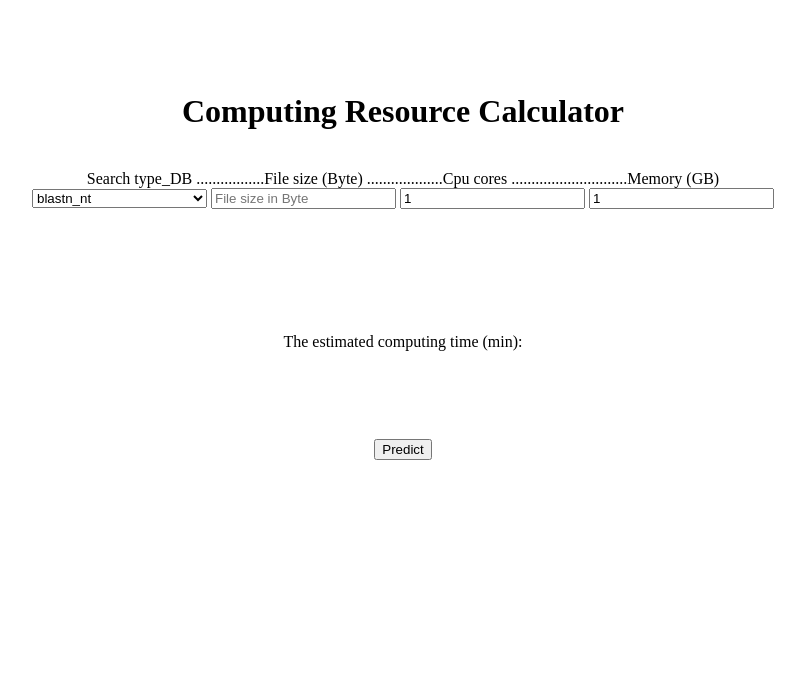
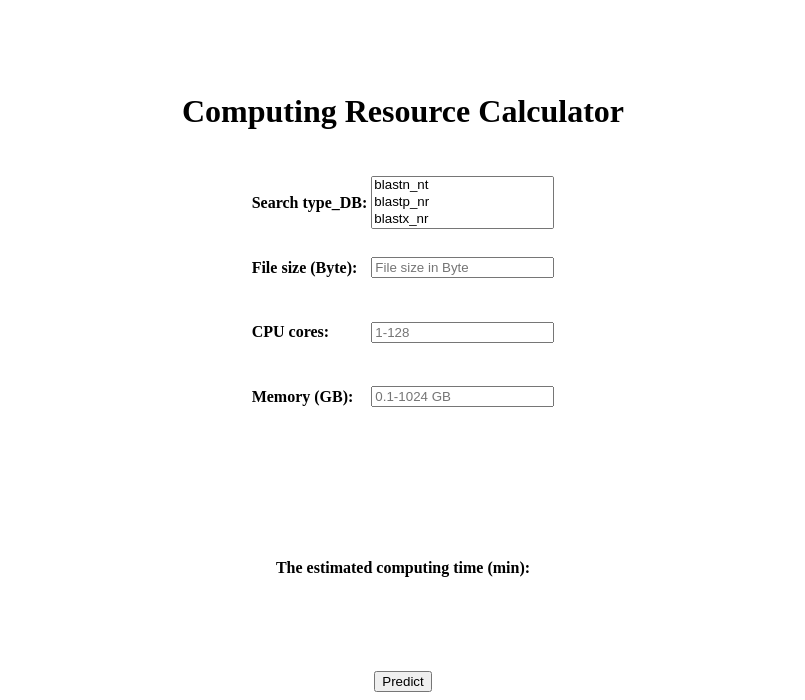
Before and after one commit to baozh166/hpg-cal, a Flask app: page / in a window 1280 px wide. Shown: the part 337-1037 px from the top of the page, without its empty margins (237-1042 px from the left). Before the commit the page ends 797 px from the top, so only its background shows below. Run offline with Flask 3, Linux system fonts and the light colour scheme; parts of the project's set-up code (start-up, migrations or seed data) failed here and were passed over.

Commit message:
updated the program

```diff
--- a/app/main.py
+++ b/app/main.py
@@ -27,6 +27,8 @@ def index():
         df.columns = ["search_blastp", "search_tblastn", "db_nr", "db_nt", "file_size", "cpu", "mem"]
         prediction = model.predict(df)
         res = int(prediction[0])
+        if res < 0:
+            res = 0
 
     return render_template("index.html", result=res)
 
--- a/app/templates/index.html
+++ b/app/templates/index.html
@@ -3,33 +3,114 @@
 <html>
 <div style="text-align:center;"><body>
 
-<img src="hipergator.png"><br><br><br><br><br>
+<img src="hipergator.jpeg"/><br><br><br><br><br>
 <h1>Computing Resource Calculator</h1><br>
 
-<form method="POST", action="{{ url_for('.index') }}" autocomplete="on">
-  <label for="stype">Search type_DB</label>
-  <label for="fsize">.................File size (Byte)</label>
-  <label for="cpu">...................Cpu cores</label>
-  <label for="mem">.............................Memory (GB)</label>
+<form method="POST", action="{{ url_for('.index') }}">
+  <table align="center" style="margin":0px auto;>
+    <tr>
+      <td align="left">
+	<h4><label for="stype">Search type_DB:</label></h4>
+      </td>
+      <td>
+        <select class="dbSelect" name="Search type" id="stype" size="3" style="width: 183px;" required="required">
+        <option value="blastn">blastn_nt</option>
+        <option value="blastp">blastp_nr</option>
+        <option value="blastx">blastx_nr</option>
+        <option value="tblastn">tblastn_nt</option>
+        <option value="tblastx">tblastx_nt</option>
+        </select>
+      </td>
+    </tr>
+    <tr>
+      <td align="left">
+        <h4><label for="fsize">File size (Byte):</label></h4>
+      </td>
+      <td>
+	<input type="number" id="fsize" name="file_size" style="width: 175px" placeholder="File size in Byte" min="1" required="required"/>
+      </td>
+    </tr>
+    </tr>
+    <tr>
+      <td align="left">
+        <h4><label for="cpu">CPU cores:</label></h4>
+      </td>
+      <td>
+        <input type="number" id="cpu" name="cpu" style="width: 175px" placeholder="1-128" min="1" max= "128" required="required"/>
+      </td>
+    </tr>
+    </tr>
+    <tr>
+      <td align="left">
+        <h4><label for="mem">Memory (GB):</label></h4>
+      </td>
+      <td>
+	<input type="number" id="mem" name="mem" style="width: 175px" placeholder="0.1-1024 GB" min="0.1" max="1024" step="0.1" required="required"/>
+      </td>
+    </tr>
+  </table>
 
-  <br>
+  <script>
+  function save_data_to_localstorage(input_id) {
+    const input_val = document.getElementById(input_id).value;
+    localStorage.setItem(input_id, input_val);
+    console.log(input_val);
+  }
+  stype.addEventListener("keyup", function(){
+    save_data_to_localstorage("stype")
+  });
 
-  <select name="Search type" id="stype" style="width: 175px;">
-    <option value="blastn">blastn_nt</option>
-    <option value="blastp">blastp_nr</option>
-    <option value="blastx">blastx_nr</option>
-    <option value="tblastn">tblastn_nt</option>
-    <option value="tblastx">tblastx_nt</option>
-  </select>
+  fsize.addEventListener("keyup", function() {
+    save_data_to_localstorage("fsize");
+  });
 
-  <input type="number" id="fize" name="file_size" placeholder="File size in Byte" required="required"/>
-  <input type="number" id="cpu" name="cpu" value=1 required="required"/>
-  <input type="number" id="mem" name="mem" value=1 required="required"/>
+  cpu.addEventListener("keyup", function() {
+    save_data_to_localstorage("cpu")
+  });
 
-  <br><br><br><br><br><br><br>
-  <p>The estimated computing time (min):</p>
+  mem.addEventListener("keyup", function() {
+    save_data_to_localstorage("mem")
+  });
+
+  function init_values() {
+    if (localStorage["stype"]){
+      stype.value = localStorage["stype"];
+    }
+
+    if (localStorage["fsize"]) {
+      fsize.value = localStorage["fsize"];
+    }
+
+    if (localStorage["cpu"]) {
+      cpu.value = localStorage["cpu"];
+    }
+
+    if (localStorage["mem"]){
+      mem.value = localStorage["mem"]
+    }
+  }
+
+  init_values();
+
+  // script for select options
+  var select = document.querySelector(".dbSelect");
+  var selectOption = select.options[select.selectedIndex];
+  var lastSelected = localStorage.getItem('select');
+
+  if(lastSelected) {
+    select.value = lastSelected;
+  }
+
+  select.onchange = function () {
+    lastSelected = select.options[select.selectedIndex].value;
+    console.log(lastSelected);
+    localStorage.setItem('select', lastSelected);
+  }
+  </script>
+
+  <br><br><br><br><br><br>
+  <h4>The estimated computing time (min):</h4>
   {{ result }}
-
   <br><br><br><br>
 
   <button type="submit">Predict</button>
```
Also changed, not shown: app/templates/hipergator.jpeg (renamed from app/templates/hipergator.png).
